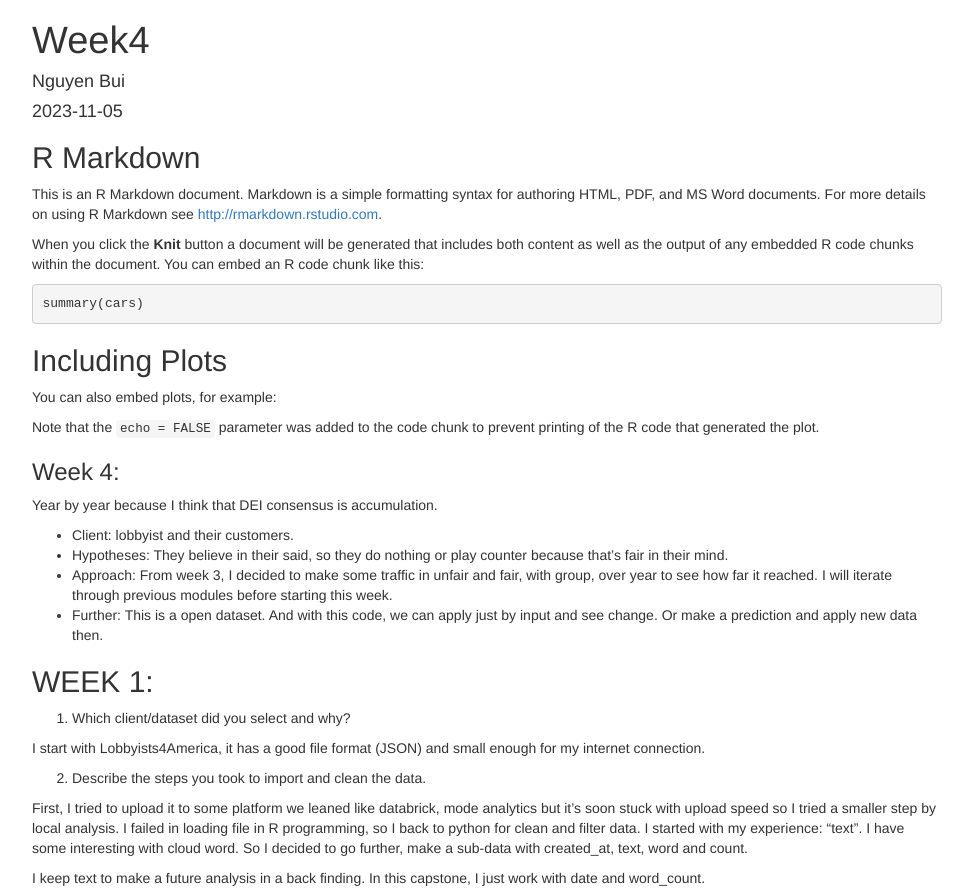
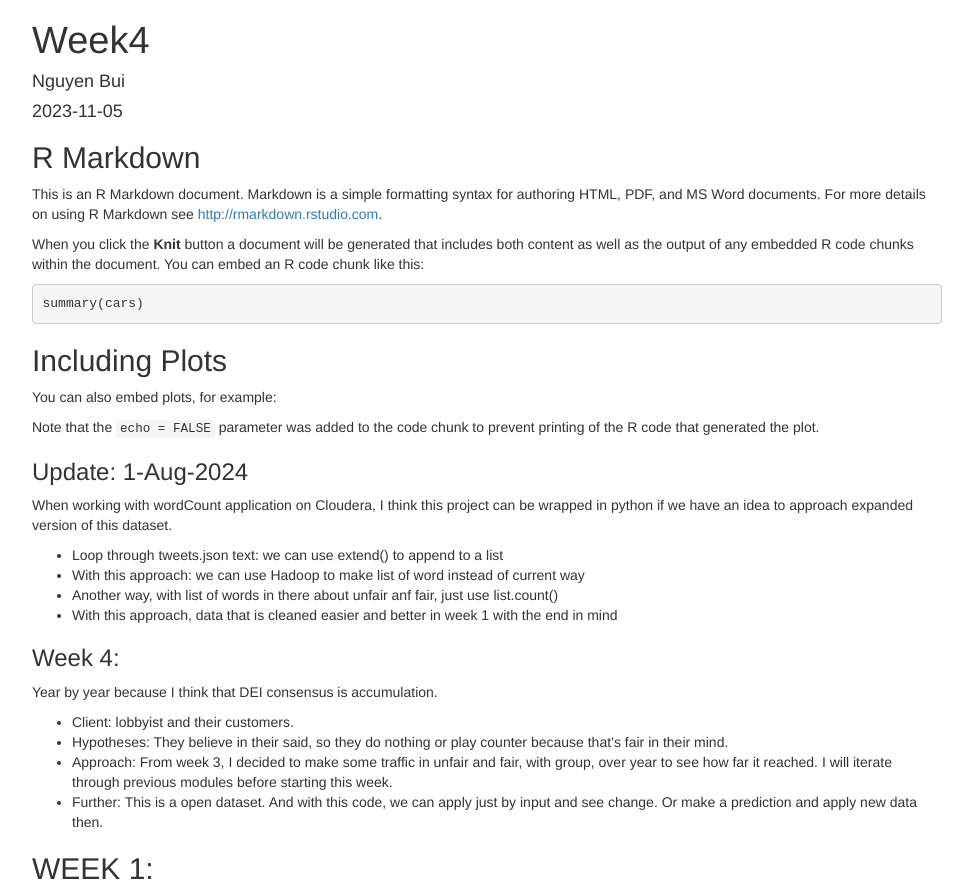
Before and after one commit to saturnzen/CapstoneUCDavisDSCoursera, a plain HTML site: page index.html in a window 1280 px wide. Shown: the top 891 px of the page, without its empty margins (153-1126 px from the left). Drawn offline with nearby package versions, Linux system fonts and the light colour scheme; some packages are replaced by stand-ins of ours.

Commit message:
Update index.html

```diff
--- a/index.html
+++ b/index.html
@@ -374,6 +374,17 @@ chunk like this:</p>
 <p>Note that the <code>echo = FALSE</code> parameter was added to the
 code chunk to prevent printing of the R code that generated the
 plot.</p>
+
+<h3>Update: 1-Aug-2024</h3>
+<p>When working with wordCount application on Cloudera, I think this project can be wrapped in
+  python if we have an idea to approach expanded version of this dataset.
+  <ul>
+    <li>Loop through tweets.json text: we can use extend() to append to a list  </li>
+    <li>With this approach: we can use Hadoop to make list of word instead of current way </li>
+    <li>Another way, with list of words in there about unfair anf fair, just use list.count() </li>
+    <li>With this approach, data that is cleaned easier and better in week 1 with the end in mind </li>
+  </ul>
+</p>
 <h3>Week 4:</h3>
 <p>Year by year because I think that DEI consensus is accumulation.
   <ul>
```
